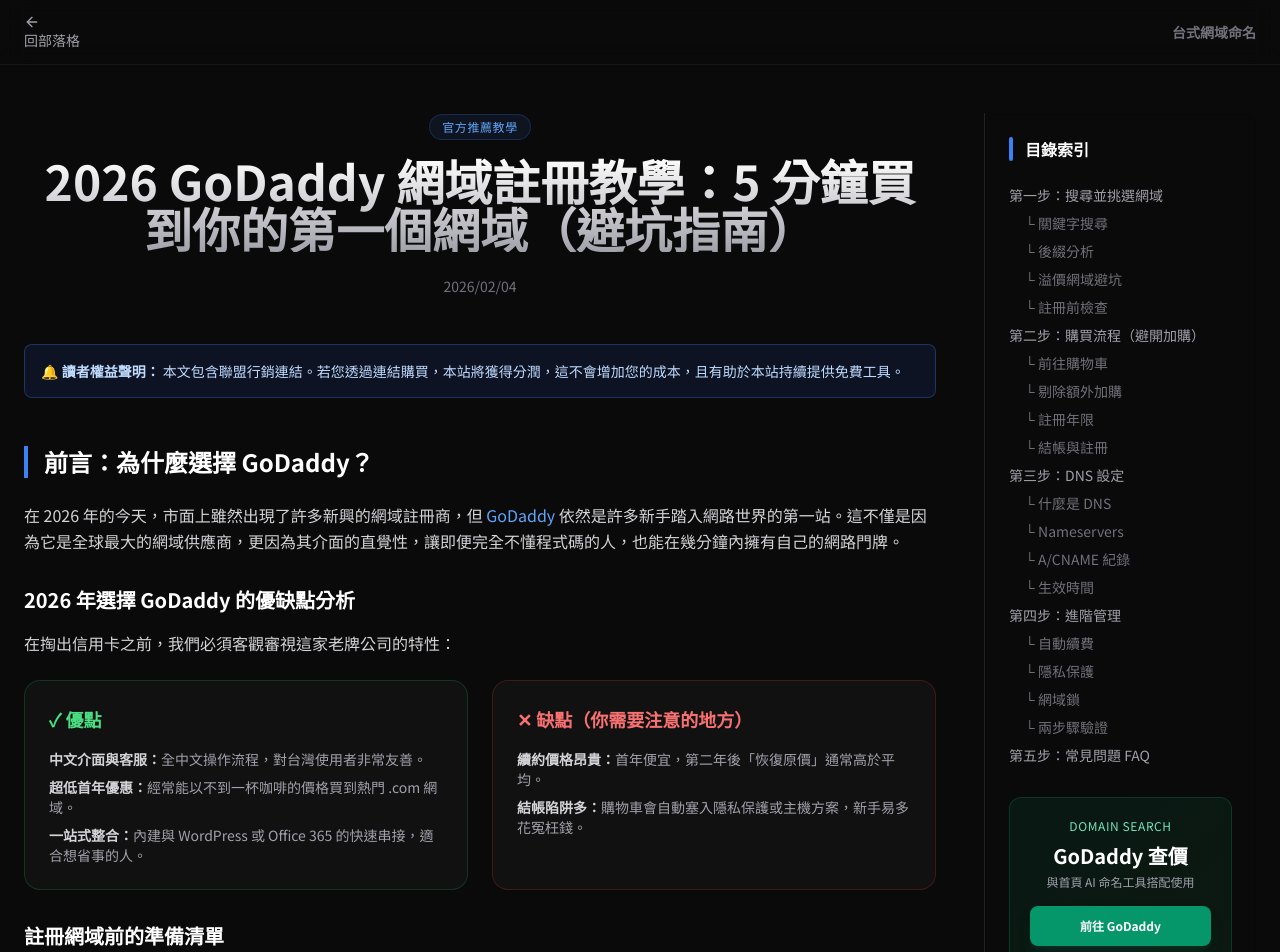
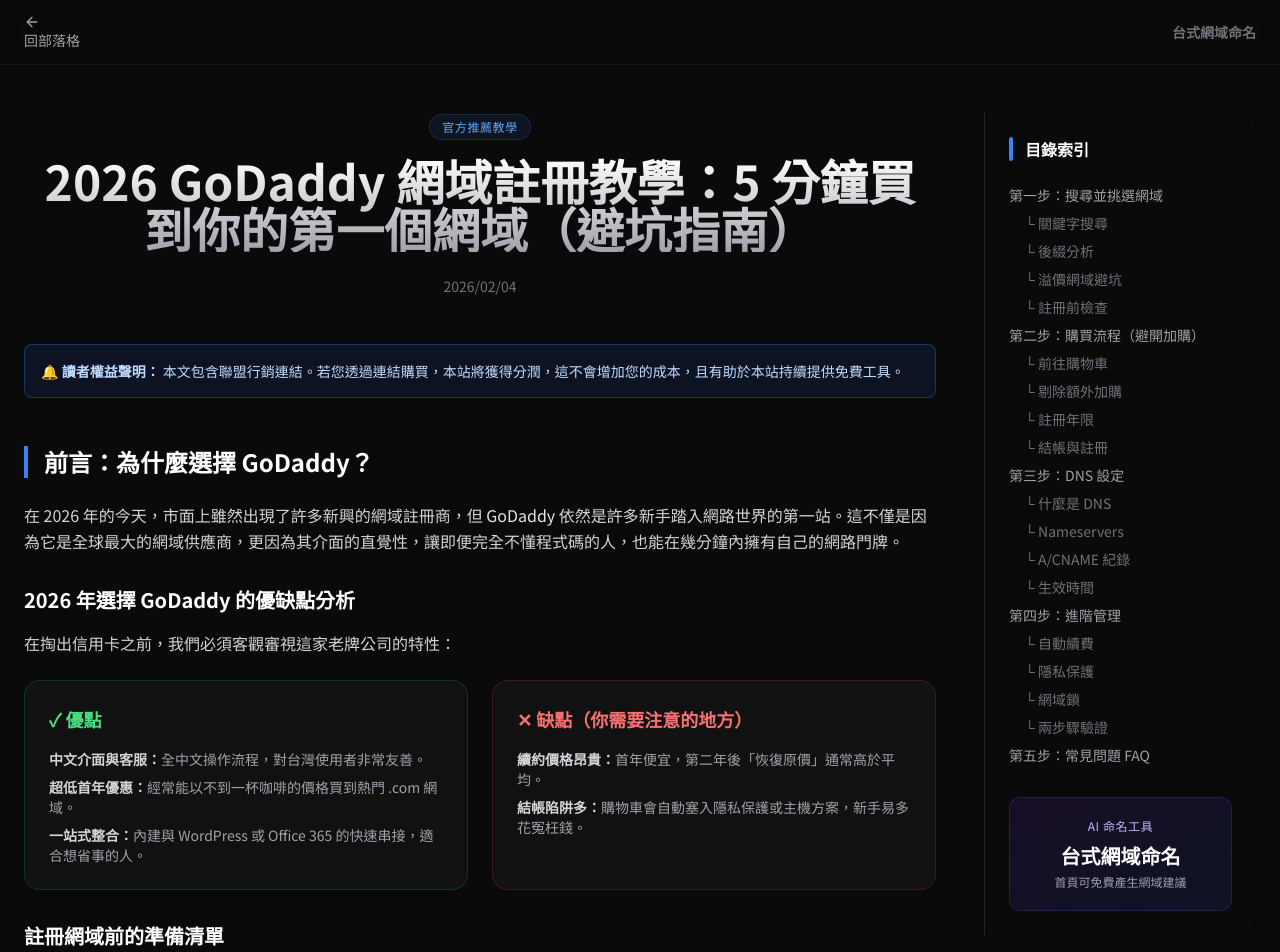
Before and after one commit to taiwan-namer/taiwan-namer, a Next.js app: page /blog/godaddy-tutorial in a window 1280 px wide. Shown: the top 952 px of the page. Built offline with nearby package versions, Linux system fonts and the light colour scheme.

Commit message:
Update UI and add affiliate buttons

```diff
--- a/app/(main)/page.tsx
+++ b/app/(main)/page.tsx
@@ -99,7 +99,6 @@
         </span>
         <span className="text-zinc-600">|</span>
         <span className="text-zinc-500">合作夥伴：</span>
-        <Link href="/go/godaddy" target="_blank" rel="noopener noreferrer" className="text-emerald-400 font-medium hover:text-emerald-300 hover:underline transition-colors" onClick={() => trackEvent("outbound_vendor", { vendor: "godaddy", source: "trustbar" })}>GoDaddy</Link>
         <Link href="/go/namecheap" target="_blank" rel="noopener noreferrer" className="text-orange-400 font-medium hover:text-orange-300 hover:underline transition-colors" onClick={() => trackEvent("outbound_vendor", { vendor: "namecheap", source: "trustbar" })}>Namecheap</Link>
         <Link href="/go/bluehost" target="_blank" rel="noopener noreferrer" className="text-blue-400 font-medium hover:text-blue-300 hover:underline transition-colors" onClick={() => trackEvent("outbound_vendor", { vendor: "bluehost", source: "trustbar" })}>Bluehost</Link>
       </div>
@@ -130,8 +129,8 @@
   }, []);
 
   const examples = [
-    { domain: "KuBeh.com", price: "NT$139,354", desc: "台味諧音域名曾以高價成交", descFirst: true, vendor: "godaddy" as const },
-    { domain: "hourwolf.com", price: "NT$75,237", desc: "創意英文組合，買家高價收購", descFirst: true, vendor: "godaddy" as const },
+    { domain: "KuBeh.com", price: "US$495", desc: "台味諧音域名曾以高價成交", descFirst: true, vendor: "namecheap" as const },
+    { domain: "acegrips.com", price: "US$3,585", desc: "創意英文組合，買家高價收購", descFirst: true, vendor: "namecheap" as const },
     { domain: "asecurity.xyz", price: "US$2,000", desc: "簡短關鍵字域名在市場有價", descFirst: true, vendor: "namecheap" as const },
     { domain: "delete.net", price: "US$45,000", desc: "單字 .net 稀缺性高易成交", descFirst: true, vendor: "namecheap" as const },
   ];
@@ -158,17 +157,6 @@
                 <p className="text-zinc-500 text-xs sm:text-sm leading-snug mb-3">
                   {desc}
                 </p>
-                {vendor === "godaddy" ? (
-                  <Link
-                    href={getGoLink("godaddy", domain)}
-                    target="_blank"
-                    rel="noopener noreferrer"
-                    onClick={() => trackEvent("outbound_vendor", { vendor: "godaddy", domain })}
-                    className="w-full inline-flex items-center justify-center px-4 py-3.5 rounded-xl bg-emerald-600 hover:bg-emerald-500 text-white text-sm font-semibold transition-colors min-h-[48px]"
-                  >
-                    GoDaddy {price}
-                  </Link>
-                ) : (
                 <Link
                   href={getGoLink("namecheap", domain)}
                   target="_blank"
@@ -178,7 +166,6 @@
                 >
                   Namecheap {price}
                 </Link>
-                )}
               </>
             ) : null}
           </div>
--- a/app/(main)/results/page.tsx
+++ b/app/(main)/results/page.tsx
@@ -260,15 +260,6 @@
 
                   {/* 主要 CTA：查價／立即註冊 */}
                   <div className="flex-shrink-0 p-4 bg-black/20 border-t border-white/5 flex flex-col gap-3">
-                    <Link
-                      href={getGoLink("godaddy", domain)}
-                      target="_blank"
-                      rel="noopener noreferrer"
-                      onClick={() => trackEvent("outbound_vendor", { vendor: "godaddy", domain })}
-                      className="w-full inline-flex items-center justify-center px-4 py-3.5 rounded-xl bg-emerald-600 hover:bg-emerald-500 text-white text-sm font-semibold transition-colors min-h-[48px]"
-                    >
-                      GoDaddy
-                    </Link>
                     {showNamecheap && (
                       <Link
                         href={getGoLink("namecheap", domain)}
--- a/app/about/page.tsx
+++ b/app/about/page.tsx
@@ -28,7 +28,7 @@
             我是 <strong className="text-zinc-200">CHING YEN LO</strong>，一名台灣的網頁開發者。在做專案與接案的過程中，我發現很多創業者卡在「取名字」和「架網站」的第一步——不是想不到好名字，就是不知道從哪裡開始架站。
           </p>
           <p>
-            所以有了 Taiwan Namer。這不是一個冷冰冰的 AI 工具，而是我希望能幫助台灣品牌走向國際的起點：用諧音梗、在地文化與筆畫邏輯幫你發想網域，再一鍵連到 GoDaddy、Namecheap 查價，以及用 Bluehost 教學帶你從零架好 WordPress。
+            所以有了 Taiwan Namer。這不是一個冷冰冰的 AI 工具，而是我希望能幫助台灣品牌走向國際的起點：用諧音梗、在地文化與筆畫邏輯幫你發想網域，再一鍵連到 Namecheap 查價，以及用 Bluehost 教學帶你從零架好 WordPress。
           </p>
           <p>
             <strong className="text-zinc-200">Real person, real developer.</strong> 如果你在用這個網站，背後是一個真的在寫 code、在維護內容的人。歡迎用到你的專案或品牌上，有想法也歡迎從聯絡頁跟我說。
--- a/app/admin/clicks/page.tsx
+++ b/app/admin/clicks/page.tsx
@@ -25,14 +25,10 @@
           <p className="text-zinc-500">無法載入統計（請確認 API /api/clicks/stats 可用）</p>
         ) : (
           <>
-            <div className="grid grid-cols-1 sm:grid-cols-4 gap-4 mb-8">
+            <div className="grid grid-cols-1 sm:grid-cols-3 gap-4 mb-8">
               <div className="glass rounded-xl p-4 border border-white/5">
                 <p className="text-zinc-500 text-sm">總點擊</p>
                 <p className="text-2xl font-bold text-white">{stats.total}</p>
-              </div>
-              <div className="glass rounded-xl p-4 border border-white/5">
-                <p className="text-zinc-500 text-sm">GoDaddy</p>
-                <p className="text-2xl font-bold text-emerald-400">{stats.byVendor?.godaddy ?? 0}</p>
               </div>
               <div className="glass rounded-xl p-4 border border-white/5">
                 <p className="text-zinc-500 text-sm">Namecheap</p>
--- a/app/blog/godaddy-tutorial/page.tsx
+++ b/app/blog/godaddy-tutorial/page.tsx
@@ -2,15 +2,9 @@
 import { ArticleHeader, SectionTitle, StepBlock } from "@/components/BlogParts";
 import { ArrowLeft } from "lucide-react";
 
-// 與首頁一致：無 CJ 時連官網，之後可改為聯盟連結
-const GO_GODADDY = "/go/godaddy";
-
-function GoDaddyAffiliate({ children }: { children: React.ReactNode }) {
-  return (
-    <Link href={GO_GODADDY} target="_blank" rel="noopener noreferrer" className="text-blue-400 hover:underline">
-      {children}
-    </Link>
-  );
+/** 保留文章內 GoDaddy 名稱顯示，不帶連結（聯盟未通過） */
+function GoDaddyText({ children }: { children: React.ReactNode }) {
+  return <span className="text-zinc-200">{children}</span>;
 }
 
 export const metadata = {
@@ -46,7 +40,7 @@
             <div className="mb-12 text-zinc-300 leading-relaxed">
               <h2 className="text-2xl font-bold text-white mt-12 mb-6 border-l-4 border-blue-500 pl-4">前言：為什麼選擇 GoDaddy？</h2>
               <p className="text-zinc-300 mb-6 leading-relaxed">
-                在 2026 年的今天，市面上雖然出現了許多新興的網域註冊商，但 <GoDaddyAffiliate>GoDaddy</GoDaddyAffiliate> 依然是許多新手踏入網路世界的第一站。這不僅是因為它是全球最大的網域供應商，更因為其介面的直覺性，讓即便完全不懂程式碼的人，也能在幾分鐘內擁有自己的網路門牌。
+                在 2026 年的今天，市面上雖然出現了許多新興的網域註冊商，但 <GoDaddyText>GoDaddy</GoDaddyText> 依然是許多新手踏入網路世界的第一站。這不僅是因為它是全球最大的網域供應商，更因為其介面的直覺性，讓即便完全不懂程式碼的人，也能在幾分鐘內擁有自己的網路門牌。
               </p>
 
               <h3 className="text-xl font-bold text-white mt-8 mb-4">2026 年選擇 GoDaddy 的優缺點分析</h3>
@@ -91,7 +85,7 @@
                 第一步：搜尋並挑選你的完美網域
               </h2>
               <p className="text-zinc-300 mb-6 leading-relaxed">
-                在進入 <GoDaddyAffiliate>GoDaddy</GoDaddyAffiliate> 官網後，第一件事就是透過搜尋框尋找你心儀的名稱。這步看似簡單，但其實藏著不少策略，挑錯了可能會影響你未來的品牌形象或荷包。
+                在進入 <GoDaddyText>GoDaddy</GoDaddyText> 官網後，第一件事就是透過搜尋框尋找你心儀的名稱。這步看似簡單，但其實藏著不少策略，挑錯了可能會影響你未來的品牌形象或荷包。
               </p>
 
               <SectionTitle id="chapter-1">1. 如何使用關鍵字搜尋？</SectionTitle>
@@ -139,7 +133,7 @@
                 第二步：購買流程拆解（避開自動加購陷阱）
               </h2>
               <p className="text-zinc-300 mb-6 leading-relaxed">
-                挑選好網域並點擊「加入購物車」後，真正的考驗才開始。<GoDaddyAffiliate>GoDaddy</GoDaddyAffiliate> 會在結帳過程中推銷許多額外服務，以下是我的「省錢避坑」指南：
+                挑選好網域並點擊「加入購物車」後，真正的考驗才開始。<GoDaddyText>GoDaddy</GoDaddyText> 會在結帳過程中推銷許多額外服務，以下是我的「省錢避坑」指南：
               </p>
 
               <SectionTitle id="chapter-5">1. 快速通關：點擊「繼續前往購物車」</SectionTitle>
@@ -235,7 +229,7 @@
 
               <SectionTitle id="chapter-13">1. 開啟／關閉「自動續費」的時機</SectionTitle>
               <p className="text-zinc-300 mb-4 leading-relaxed">
-                在 <GoDaddyAffiliate>GoDaddy</GoDaddyAffiliate> 後台，每筆網域預設通常是開啟「自動續費」的。
+                在 <GoDaddyText>GoDaddy</GoDaddyText> 後台，每筆網域預設通常是開啟「自動續費」的。
               </p>
               <ul className="list-disc pl-6 space-y-2 text-zinc-300 mb-6">
                 <li><strong className="text-green-400">建議開啟：</strong>若此網域是長期經營的品牌、公司官網，請務必保持開啟，避免因信用卡過期或忘記繳費導致網域被搶註。</li>
@@ -308,21 +302,13 @@
               </div>
             </div>
 
-            {/* GoDaddy CTA（與首頁一致） */}
+            {/* CTA：引導使用本站工具 */}
             <div className="my-16 p-8 md:p-12 bg-gradient-to-br from-zinc-900 to-black border border-zinc-800 rounded-3xl text-center relative overflow-hidden group">
-              <div className="absolute top-0 left-0 w-full h-1 bg-gradient-to-r from-emerald-500 via-green-500 to-teal-500" />
+              <div className="absolute top-0 left-0 w-full h-1 bg-gradient-to-r from-violet-500 via-blue-500 to-pink-500" />
               <h3 className="text-2xl font-bold text-white mb-4">準備好查詢或註冊網域了嗎？</h3>
-              <p className="text-zinc-400 mb-8 max-w-lg mx-auto">
-                前往 GoDaddy 搜尋網域、比價，或使用本站首頁的 AI 命名工具先發想好名字再查。
+              <p className="text-zinc-400 max-w-lg mx-auto">
+                使用本站首頁的 AI 命名工具先發想好名字，再到註冊商官網查價與購買。
               </p>
-              <a
-                href={GO_GODADDY}
-                target="_blank"
-                rel="noopener noreferrer"
-                className="inline-flex items-center bg-emerald-600 hover:bg-emerald-500 text-white px-8 py-4 rounded-full text-lg font-bold transition-all transform hover:scale-105 shadow-lg shadow-emerald-900/50"
-              >
-                前往 GoDaddy 查詢網域 →
-              </a>
             </div>
           </article>
 
@@ -371,13 +357,10 @@
                 </a>
               </nav>
 
-              <div className="mt-8 p-5 bg-gradient-to-br from-emerald-900/20 to-green-900/20 rounded-xl border border-emerald-500/20 text-center">
-                <p className="text-xs text-emerald-300 mb-2 uppercase tracking-wider">Domain Search</p>
-                <div className="text-xl font-bold text-white mb-1">GoDaddy 查價</div>
-                <div className="text-xs text-zinc-400 mb-4">與首頁 AI 命名工具搭配使用</div>
-                <a href={GO_GODADDY} target="_blank" rel="noopener noreferrer" className="block w-full bg-emerald-600 hover:bg-emerald-500 text-white text-xs font-bold py-3 rounded-lg transition shadow-lg shadow-emerald-900/30">
-                  前往 GoDaddy
-                </a>
+              <div className="mt-8 p-5 bg-gradient-to-br from-violet-900/20 to-blue-900/20 rounded-xl border border-violet-500/20 text-center">
+                <p className="text-xs text-violet-300 mb-2 uppercase tracking-wider">AI 命名工具</p>
+                <div className="text-xl font-bold text-white mb-1">台式網域命名</div>
+                <div className="text-xs text-zinc-400">首頁可免費產生網域建議</div>
               </div>
             </div>
           </aside>
--- a/app/blog/wordpress-complete-guide-2026/page.tsx
+++ b/app/blog/wordpress-complete-guide-2026/page.tsx
@@ -3,7 +3,6 @@
 import { ArrowLeft } from "lucide-react";
 
 const GO_BLUEHOST = "/go/bluehost";
-const GO_GODADDY = "/go/godaddy";
 const GO_NAMECHEAP = "/go/namecheap";
 
 function Affiliate({ children }: { children: React.ReactNode }) {
@@ -14,12 +13,9 @@
   );
 }
 
-function GoDaddyAffiliate({ children }: { children: React.ReactNode }) {
-  return (
-    <Link href={GO_GODADDY} target="_blank" rel="noopener noreferrer" className="text-emerald-400 hover:text-emerald-300 hover:underline">
-      {children}
-    </Link>
-  );
+/** GoDaddy 聯盟未通過，僅顯示名稱不帶連結 */
+function GoDaddyText({ children }: { children: React.ReactNode }) {
+  return <span className="text-zinc-200">{children}</span>;
 }
 
 function NamecheapAffiliate({ children }: { children: React.ReactNode }) {
@@ -119,12 +115,12 @@
 
               <h3 className="text-xl font-bold text-white mt-8 mb-4">方案 B：資產分離管理法</h3>
               <p className="text-zinc-300 mb-4 leading-relaxed">
-                在專業網域商（如 <GoDaddyAffiliate>GoDaddy</GoDaddyAffiliate> 或 <NamecheapAffiliate>Namecheap</NamecheapAffiliate>）買網域，主機再另外租。
+                在專業網域商（如 <GoDaddyText>GoDaddy</GoDaddyText> 或 <NamecheapAffiliate>Namecheap</NamecheapAffiliate>）買網域，主機再另外租。
               </p>
               <ul className="list-disc pl-6 space-y-2 text-zinc-300 mb-6">
                 <li><strong className="text-green-400">優點：</strong>專業管理、轉移彈性（未來若想更換主機，網域資產依然獨立管理）。</li>
                 <li><strong className="text-white"><NamecheapAffiliate>Namecheap</NamecheapAffiliate>：</strong>續約不漲價，且永久免費提供隱私保護。</li>
-                <li><strong className="text-white"><GoDaddyAffiliate>GoDaddy</GoDaddyAffiliate>：</strong>中文介面最親民，首年促銷力度大。</li>
+                <li><strong className="text-white"><GoDaddyText>GoDaddy</GoDaddyText>：</strong>中文介面最親民，首年促銷力度大。</li>
                 <li><strong className="text-white">適合誰：</strong>已經有心儀網域、或未來打算管理多個網站的資深玩家。</li>
               </ul>
             </div>
--- a/app/go/[vendor]/route.ts
+++ b/app/go/[vendor]/route.ts
@@ -2,7 +2,7 @@
 import { getRedirectUrl, type Vendor } from "@/lib/redirect";
 import { logClick } from "@/lib/clicks";
 
-const VENDORS: Vendor[] = ["godaddy", "namecheap", "bluehost"];
+const VENDORS: Vendor[] = ["namecheap", "bluehost"];
 
 export async function GET(
   request: NextRequest,
--- a/app/layout.tsx
+++ b/app/layout.tsx
@@ -44,7 +44,6 @@
     "台灣品牌命名",
     "Domain Name Generator",
     "創業工具",
-    "GoDaddy比價",
     "Namecheap推薦",
     "品牌算命",
   ],
--- a/components/SiteFooter.tsx
+++ b/components/SiteFooter.tsx
@@ -75,7 +75,7 @@
         {/* 底部 Affiliate Disclosure（FTC Clear and Conspicuous）＋ Copyright */}
         <div className="mt-12 pt-8 border-t border-white/5 text-center space-y-3">
           <p className="text-zinc-300 text-sm max-w-2xl mx-auto">
-            Affiliate Disclosure: This site contains affiliate links (e.g. GoDaddy, Namecheap, Bluehost). We may earn a commission when you make a purchase at no extra cost to you. This helps us keep the site free. See our <Link href="/privacy" className="text-zinc-200 underline hover:text-white">Privacy Policy</Link> for details.
+            Affiliate Disclosure: This site contains affiliate links (e.g. Namecheap, Bluehost). We may earn a commission when you make a purchase at no extra cost to you. This helps us keep the site free. See our <Link href="/privacy" className="text-zinc-200 underline hover:text-white">Privacy Policy</Link> for details.
           </p>
           <p className="text-zinc-600 text-sm">
             Copyright © 2026 Taiwan Namer. All rights reserved.
--- a/lib/redirect.ts
+++ b/lib/redirect.ts
@@ -1,25 +1,16 @@
 /**
- * 站內跳轉：/go/godaddy, /go/namecheap, /go/bluehost
+ * 站內跳轉：/go/namecheap, /go/bluehost
  * 依 vendor + domain/tld 產生最終聯盟或官網連結（與 page 邏輯一致）
  *
- * 為何網址列看不到聯盟 ID？
- * - 點擊時會先連到「你的網站/go/xxx」，再由伺服器 302 轉址到聯盟/官網。
- * - 聯盟 ID 出現在「轉址後的網址」（例如 sjv.io、jdoqocy.com），不會出現在你的網域網址列。
- *
  * 替換成自己的聯盟 ID：
- * - GoDaddy：在 .env.local 設定 CJ_PID、CJ_GODADDY_AID（未設定則導向官網無分潤）。
  * - Namecheap：替換下方 NAMECHEAP_AFFILIATE_BASE 為你的聯盟後台連結。
  * - Bluehost：替換下方 BLUEHOST_AFFILIATE 為你的聯盟後台連結。
  */
-const GODADDY_BASE = "https://www.godaddy.com/domainsearch/find";
 const NAMECHEAP_AFFILIATE_BASE = "https://www.tkqlhce.com/click-101646408-15083037";
 const NAMECHEAP_SEARCH_BASE = "https://www.namecheap.com/domains/registration/results/";
 const BLUEHOST_AFFILIATE = "https://bluehost.sjv.io/c/6954000/1376228/11352";
 
-const CJ_PID = process.env.CJ_PID ?? "";
-const CJ_GODADDY_AID = process.env.CJ_GODADDY_AID ?? "";
-
-export type Vendor = "godaddy" | "namecheap" | "bluehost";
+export type Vendor = "namecheap" | "bluehost";
 
 /**
  * 產生對應廠商的最終跳轉 URL（帶 domain 時為查價連結，否則為首頁/搜尋頁）
@@ -33,15 +24,6 @@
   const useDomain = d || (tld ? `example.${tld.replace(/^\./, "")}` : "");
 
   switch (vendor) {
-    case "godaddy": {
-      const target = useDomain
-        ? `${GODADDY_BASE}?checkAvail=1&domainToCheck=${encodeURIComponent(useDomain)}`
-        : GODADDY_BASE;
-      if (CJ_PID && CJ_GODADDY_AID) {
-        return `https://www.jdoqocy.com/click-${CJ_PID}-${CJ_GODADDY_AID}?url=${encodeURIComponent(target)}`;
-      }
-      return target;
-    }
     case "namecheap": {
       const target = useDomain
         ? `${NAMECHEAP_SEARCH_BASE}?domain=${encodeURIComponent(useDomain)}`
```
Also changed, not shown: 1 other file (tests, documents, lock files or other folders). Lines whose indentation alone changed are shown as unchanged.
